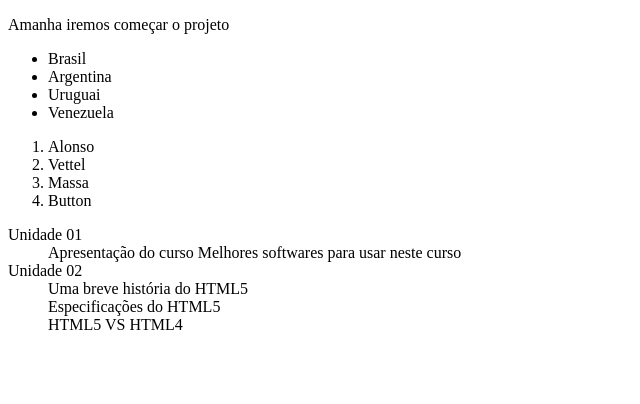
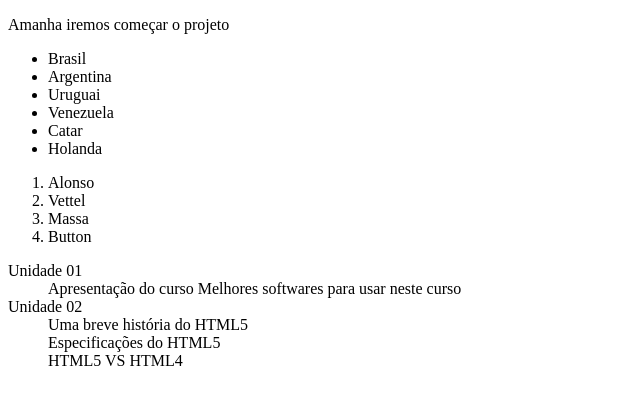
Before and after one commit to WanderckleyOliveira/restaurante_da_familia, a plain HTML site: page assets/index.html in a window 1280 px wide. Shown: the whole page, without its empty margins (0-640 px from the left). Drawn offline with Linux system fonts and the light colour scheme.

Commit message:
Minimo do ridiculo hoje

```diff
--- a/assets/index.html
+++ b/assets/index.html
@@ -14,6 +14,8 @@
         	<li>Argentina</li>
             <li>Uruguai</li>
             <li>Venezuela</li>
+            <li>Catar</li>
+            <li>Holanda</li>
         </ul>
 
 		<!-- Lista em ordem --->
```
